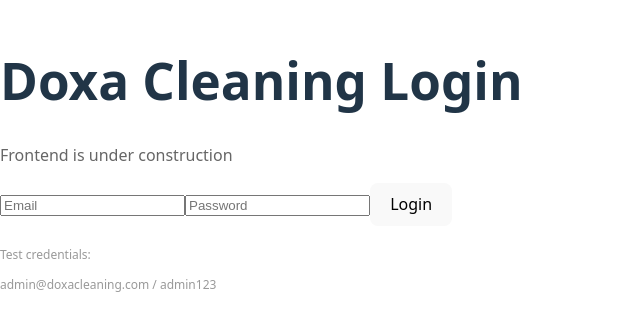
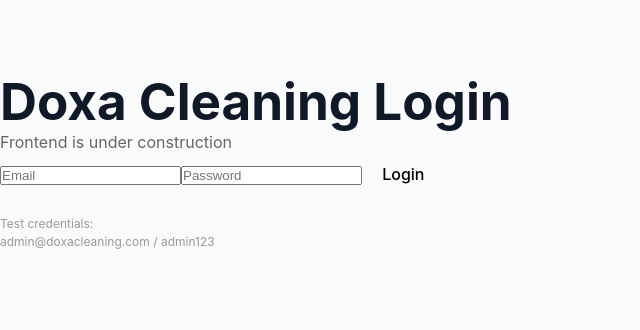
Before and after one commit to Doxa-Cleaning/Doxa-Cleaning-Frontend, a React (Vite) app: page / in a window 1280 px wide. Shown: the part 238-568 px from the top of the page, without its empty margins (0-640 px from the left). Built offline with nearby package versions, Linux system fonts and the light colour scheme.

Commit message:
Added styling for buttons and coloring.

```diff
--- a/src/App.css
+++ b/src/App.css
@@ -0,0 +1,152 @@
+* {
+  margin: 0;
+  padding: 0;
+  box-sizing: border-box;
+}
+
+:root {
+  /* Primary colors - our main blue theme */
+  --primary-blue: #2563eb;
+  --primary-blue-dark: #1e40af;
+  --primary-blue-light: #3b82f6;
+  --secondary-blue: #dbeafe;
+  --accent-blue: #60a5fa;
+
+  /* Card accent colors */
+  --green: #10b981;
+  --green-light: #d1fae5;
+  --purple: #8b5cf6;
+  --purple-light: #ede9fe;
+  --orange: #f59e0b;
+  --orange-light: #fef3c7;
+
+  /* Gray scale - for text and backgrounds */
+  --gray-50: #f9fafb;
+  --gray-100: #f3f4f6;
+  --gray-200: #e5e7eb;
+  --gray-500: #6b7280;
+  --gray-600: #4b5563;
+  --gray-700: #374151;
+  --gray-900: #111827;
+
+  /* Shadow system - creates depth */
+  --shadow-sm: 0 1px 2px 0 rgba(0, 0, 0, 0.05);
+  --shadow: 0 1px 3px 0 rgba(0, 0, 0, 0.1), 0 1px 2px 0 rgba(0, 0, 0, 0.06);
+  --shadow-md:
+    0 4px 6px -1px rgba(0, 0, 0, 0.1), 0 2px 4px -1px rgba(0, 0, 0, 0.06);
+  --shadow-lg:
+    0 10px 15px -3px rgba(0, 0, 0, 0.1), 0 4px 6px -2px rgba(0, 0, 0, 0.05);
+  --shadow-xl:
+    0 20px 25px -5px rgba(0, 0, 0, 0.1), 0 10px 10px -5px rgba(0, 0, 0, 0.04);
+}
+
+body {
+  font-family:
+    -apple-system, BlinkMacSystemFont, "Segoe UI", "Roboto", "Oxygen", "Ubuntu",
+    "Cantarell", "Fira Sans", "Droid Sans", "Helvetica Neue", sans-serif;
+  -webkit-font-smoothing: antialiased;
+  -moz-osx-font-smoothing: grayscale;
+  background-color: var(--gray-50);
+  color: var(--gray-900);
+}
+
+.login-page {
+  min-height: 100vh;
+  display: flex;
+  align-items: center;
+  justify-content: center;
+  background: linear-gradient(135deg, #667eea 0%, #764ba2 100%);
+  padding: 20px;
+}
+
+.login-container {
+  width: 100%;
+  max-width: 440px;
+}
+
+.logo-section {
+  text-align: center;
+  margin-bottom: 32px;
+}
+
+.logo-large {
+  width: 80px;
+  height: 80px;
+  background: linear-gradient(
+    135deg,
+    var(--primary-blue) 0%,
+    var(--primary-blue-dark) 100%
+  );
+  border-radius: 20px;
+  display: flex;
+  align-items: center;
+  justify-content: center;
+  font-size: 32px;
+  font-weight: bold;
+  color: white;
+  margin: 0 auto 16px;
+  box-shadow: var(--shadow-lg);
+}
+
+.logo-section h1 {
+  font-size: 28px;
+  color: var(--gray-900);
+  margin-bottom: 8px;
+}
+
+.subtitle {
+  color: var(--gray-500);
+  font-size: 14px;
+}
+
+.login-card {
+  background: white;
+  border-radius: 16px;
+  padding: 48px 40px;
+  box-shadow: var(--shadow-xl);
+  animation: slideUp 0.4s ease-out;
+}
+
+@keyframes slideUp {
+  from {
+    opacity: 0;
+    transform: translateY(20px);
+  }
+  to {
+    opacity: 1;
+    transform: translateY(0);
+  }
+}
+
+.login-form {
+  margin-bottom: 24px;
+}
+
+.form-group {
+  margin-bottom: 20px;
+}
+
+.form-group label {
+  display: block;
+  margin-bottom: 8px;
+  font-weight: 500;
+  color: var(--gray-700);
+  font-size: 14px;
+}
+
+.form-group input {
+  width: 100%;
+  padding: 12px 16px;
+  border: 2px solid var(--gray-200);
+  border-radius: 10px;
+  font-size: 15px;
+  transition: all 0.2s ease;
+  background-color: var(--gray-50);
+}
+
+.form-group input:focus {
+  outline: none;
+  border-color: var(--primary-blue);
+  background-color: white;
+  box-shadow: 0 0 0 3px rgba(37, 99, 235, 0.1);
+}
```
